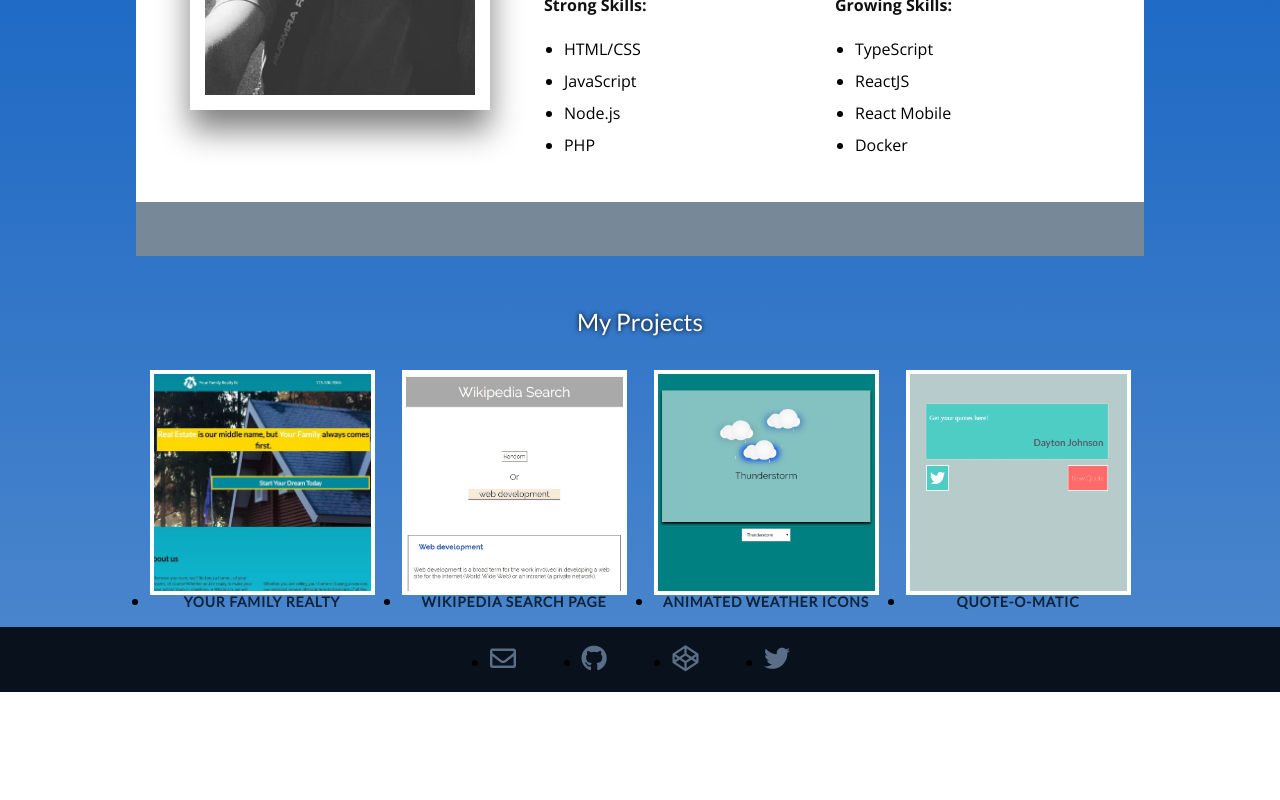
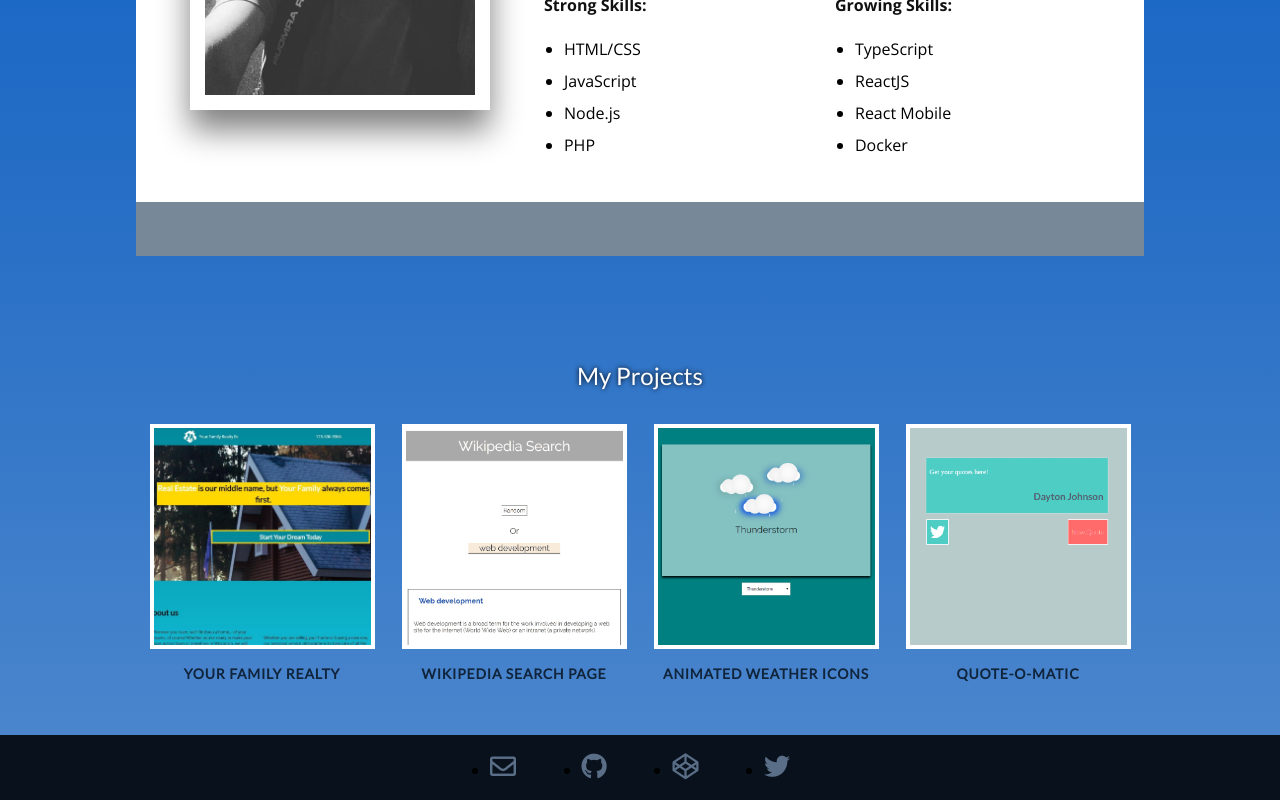
Before and after one commit to idifyable/daytonrjohnson, a Next.js app: page / in a window 1280 px wide. Shown: the part 881-1681 px from the top of the page. Before the commit the page ends 1573 px from the top, so only its background shows below. Built offline with nearby package versions, Linux system fonts and the light colour scheme.

Commit message:
feature/19: Fixing ProjectsPreview spacing

```diff
--- a/src/components/ProjectsPreview/ProjectsPreview.tsx
+++ b/src/components/ProjectsPreview/ProjectsPreview.tsx
@@ -29,4 +29,5 @@ const ProjectsList = styled.ul`
   justify-content: space-around;
   align-items: center;
   flex-wrap: wrap;
+  list-style: none;
 `;
--- a/src/components/ProjectsPreview/ProjectsPreviewItem/ProjectsPreviewItem.tsx
+++ b/src/components/ProjectsPreview/ProjectsPreviewItem/ProjectsPreviewItem.tsx
@@ -1,6 +1,7 @@
 import styled from 'styled-components';
 import { Project } from '@lib/projects';
 import Link from 'next/link';
+import { breakpoints } from '@constants/breakpoints';
 
 interface Props {
   projectData: Project;
@@ -23,19 +24,39 @@ export const ProjectsPreviewItem: React.FC<Props> = ({ projectData }) => {
 
 const Container = styled.li`
   position: relative;
-  width: calc(25% - 1.5rem);
+  width: 100%;
+  margin-bottom: 2rem;
+
+  &:nth-last-of-type(1) {
+    margin-bottom: 0;
+  }
+
+  @media (min-width: 660px) {
+    width: 50%;
+
+    &:nth-last-of-type(2) {
+      margin-bottom: 0;
+    }
+  }
+
+  @media ${breakpoints.desktop} {
+    width: calc(25% - 1.5rem);
+    margin-bottom: 0;
+  }
 `;
 
 const Image = styled.img`
   display: block;
   margin-right: auto;
   margin-left: auto;
+  margin-bottom: 1rem;
   width: 275px;
   height: auto;
   border: 4px solid #ffffff;
 `;
 
 const ProjectTitle = styled.p`
+  margin-bottom: 0;
   color: #10243c;
   font: normal bold 14px/1em 'Lato';
   text-align: center;
--- a/src/pages/index.tsx
+++ b/src/pages/index.tsx
@@ -26,7 +26,9 @@ const Home: NextPage<Props> = ({ allProjects }) => {
       <NeonBillboard />
       <WhoAmI />
       <Container>
-        <ProjectsPreview projectsData={allProjects} />
+        <Section>
+          <ProjectsPreview projectsData={allProjects} />
+        </Section>
       </Container>
     </Layout>
   );
```
